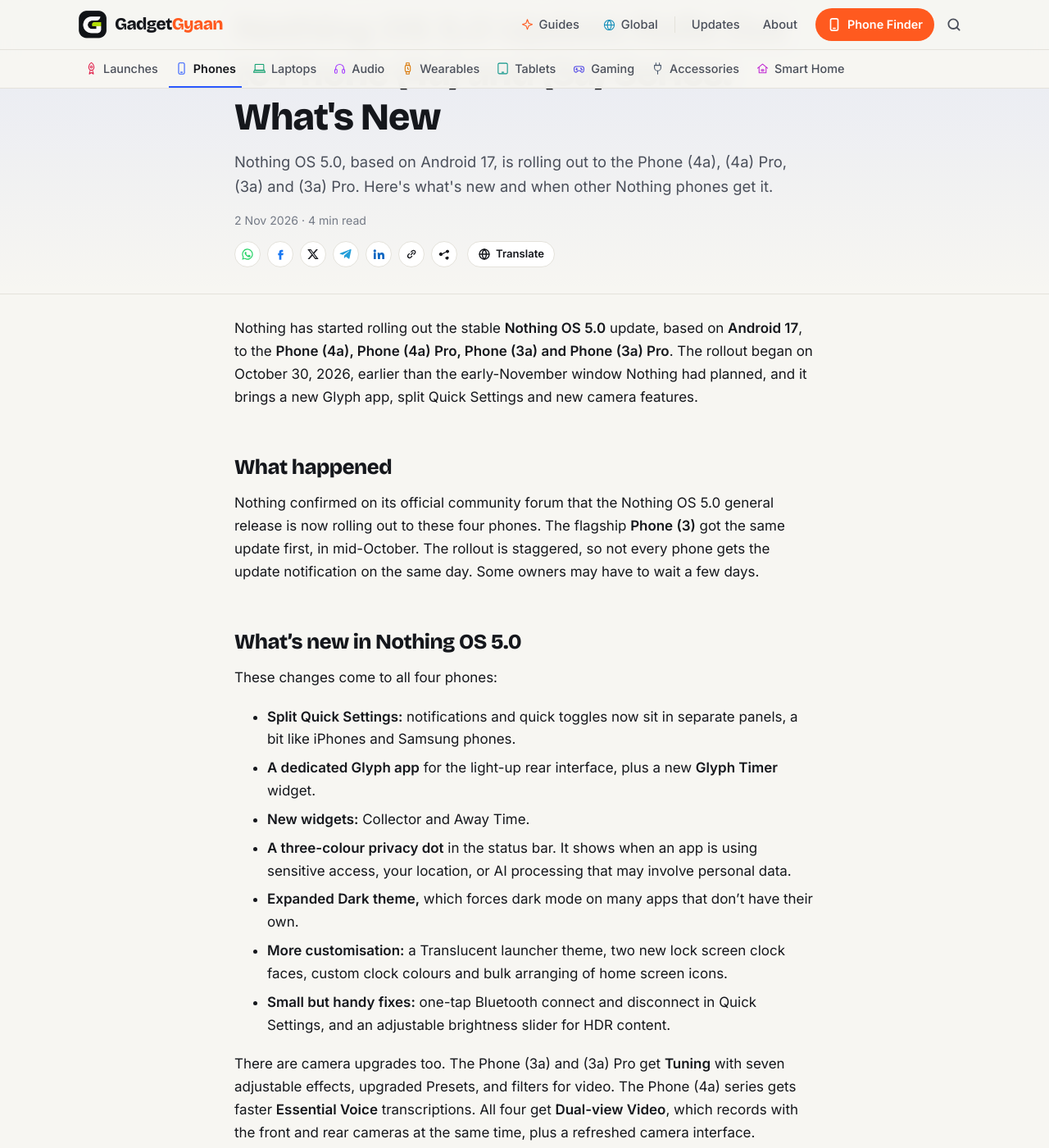
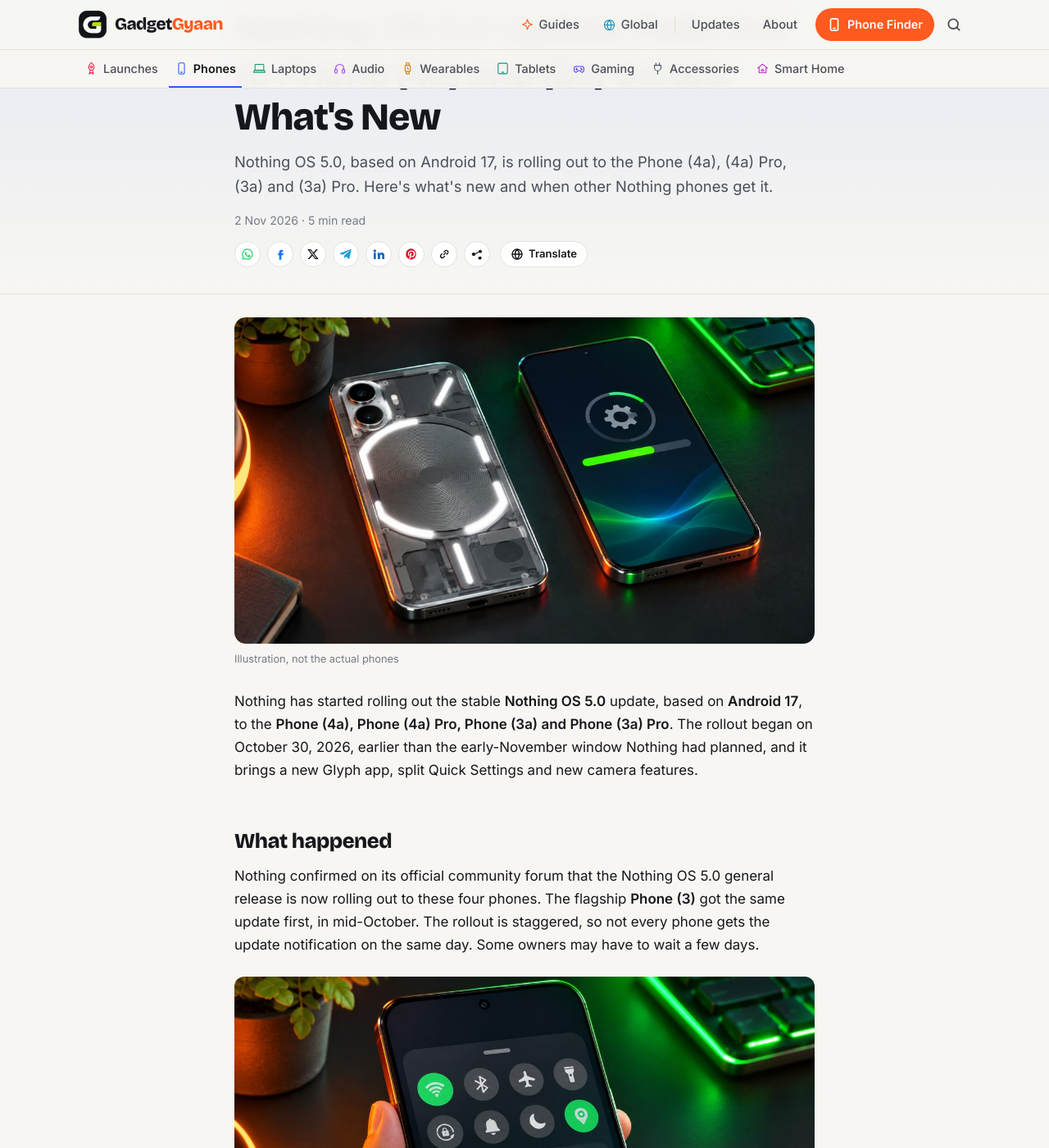
Before and after one commit to kiteksood167/kiteksood167.github.io, a Jekyll site: the page built from _posts/2026-11-02-nothing-os-5-update-phone-4a-3a-series.md, in a window 1280 px wide and 1400 px high, scrolled down 195 px. Shown: the whole window at 82% size. Built offline with Jekyll 4.4.1, drawn with Linux system fonts in a browser that asks for light colours; comment, search, counter and statistics services are not loaded; some of the changed text lies outside the part shown.

Commit message:
Add images to Nothing OS 5.0 update post
Co-Authored-By: Claude Opus 5.5 <noreply@anthropic.com>
Claude-Session: https://claude.ai/code/session_01WQRPmSxMwztgHXfstCGpBN

```diff
--- a/_posts/2026-11-02-nothing-os-5-update-phone-4a-3a-series.md
+++ b/_posts/2026-11-02-nothing-os-5-update-phone-4a-3a-series.md
@@ -3,6 +3,9 @@ title: "Nothing OS 5.0 Update Rolls Out to Phone (4a) and (3a) Series: What's Ne
 seo_title: "Nothing OS 5.0 Update for Phone (4a) and (3a)"
 description: "Nothing OS 5.0, based on Android 17, is rolling out to the Phone (4a), (4a) Pro, (3a) and (3a) Pro. Here's what's new and when other Nothing phones get it."
 date: 2026-11-02 13:51:00 +0530
+image: /assets/images/nothing-os-5-update-phone-4a-3a-series.jpg
+image_alt: "A phone with a transparent back and glowing light strips next to a phone showing a software update progress bar"
+image_credit: "Illustration, not the actual phones"
 category: Phones
 news: true
 tags: [nothing, nothing os 5, android 17, software update, phone 4a, phone 3a, cmf, news]
@@ -26,6 +29,11 @@ Nothing has started rolling out the stable **Nothing OS 5.0** update, based on *
 ## What happened
 
 Nothing confirmed on its official community forum that the Nothing OS 5.0 general release is now rolling out to these four phones. The flagship **Phone (3)** got the same update first, in mid-October. The rollout is staggered, so not every phone gets the update notification on the same day. Some owners may have to wait a few days.
+
+<figure class="inline-figure">
+  <img width="1200" height="675" src="/assets/images/phone-quick-settings-panel-hand-neon.jpg" alt="A hand adjusting the brightness slider in a phone quick settings panel with round toggle icons" loading="lazy">
+  <figcaption>Illustration</figcaption>
+</figure>
 
 ## What's new in Nothing OS 5.0
 
@@ -55,6 +63,11 @@ According to Nothing's roadmap, as reported by GSMArena and Cashify, other Nothi
 
 Dates for the later phones are Nothing's planned timelines and can shift. If your phone isn't on this list, Nothing hasn't shared a date for it yet.
 
+<figure class="inline-figure">
+  <img width="1200" height="675" src="/assets/images/phone-update-download-charging-wifi-desk.jpg" alt="A charging phone on a desk showing a Wi-Fi icon, a download arrow and a progress bar, next to a cup of tea" loading="lazy">
+  <figcaption>Illustration</figcaption>
+</figure>
+
 ## How to get the update
 
 1. Back up your photos, chats and important files first.
```
Also changed, not shown: assets/images/index.yml (+15 -0 lines), assets/images/md/nothing-os-5-update-phone-4a-3a-series.jpg (added), assets/images/nothing-os-5-update-phone-4a-3a-series.jpg (added), assets/images/phone-quick-settings-panel-hand-neon.jpg (added), assets/images/phone-update-download-charging-wifi-desk.jpg (added), assets/images/sm/nothing-os-5-update-phone-4a-3a-series.jpg (added), assets/images/thumbs/nothing-os-5-update-phone-4a-3a-series.jpg (added).
